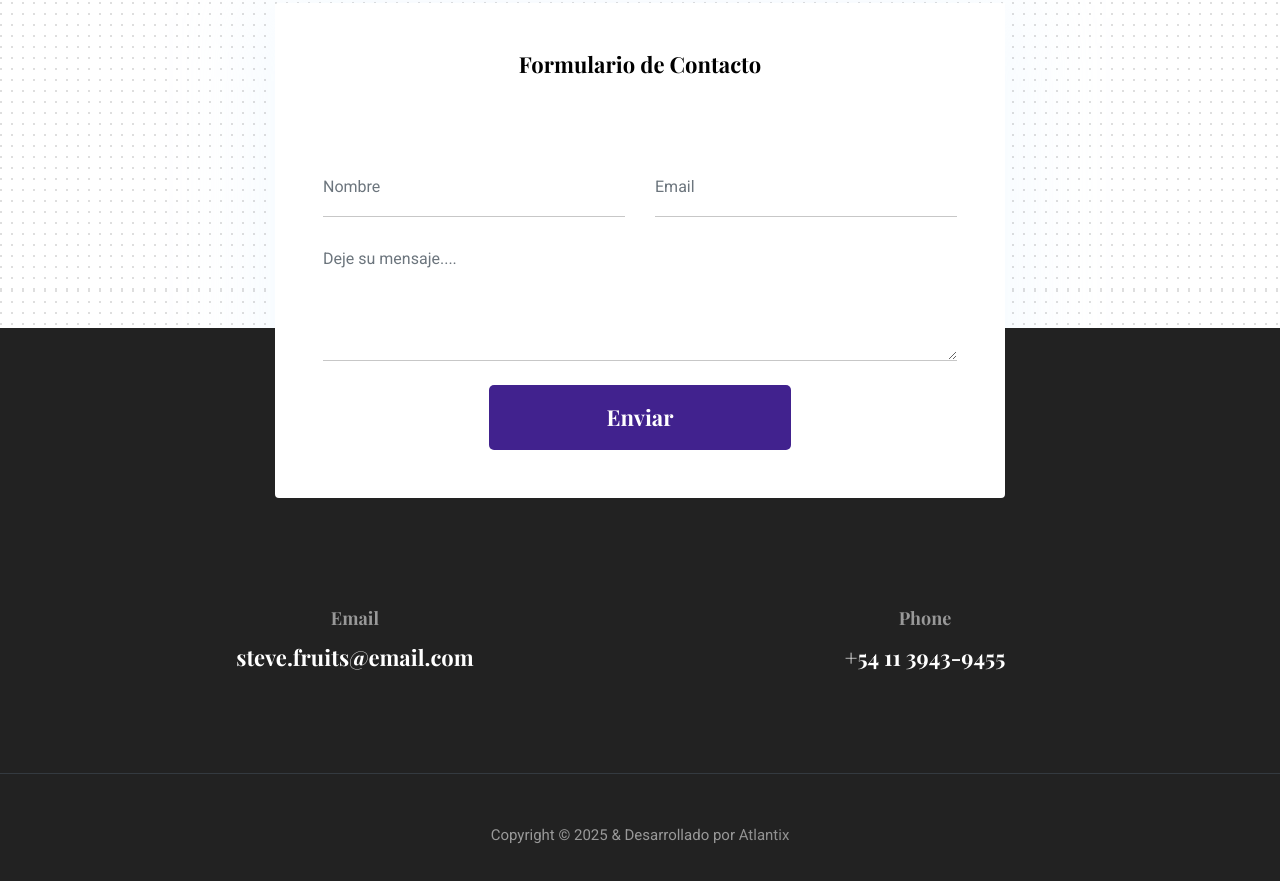
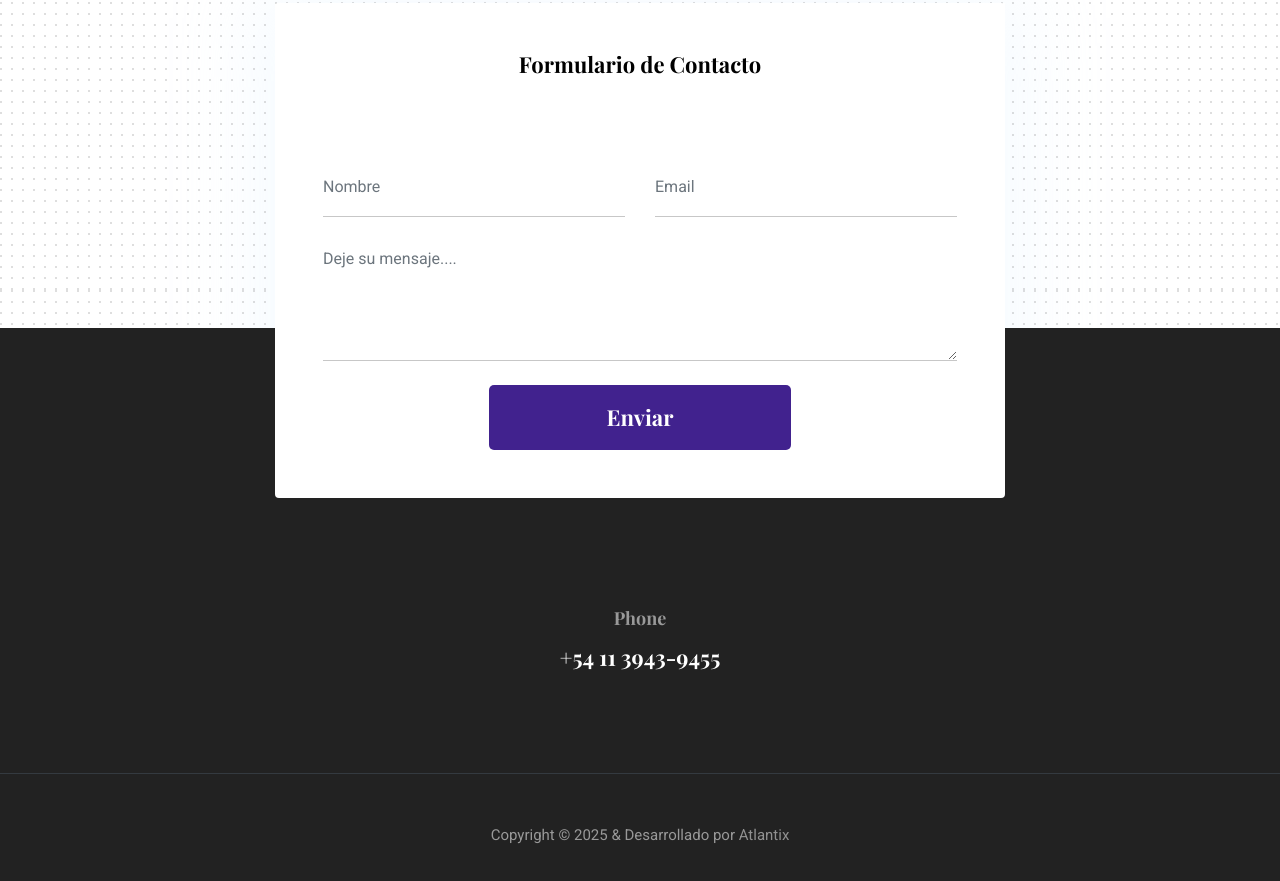
Before and after one commit to LucianoVargass/marianellaModa, a website: page index.html in a window 1280 px wide. Shown: the part 5575-6456 px from the top of the page. Drawn offline with nearby package versions, Linux system fonts and the light colour scheme.

Commit message:
Update index.html

```diff
--- a/index.html
+++ b/index.html
@@ -576,13 +576,7 @@
       <div class="section">
         <div class="container text-center">
           <div class="row">
-            <div class="col-md-6">
-              <h5 class="text-light">Email</h5>
-              <p class="text-white paragraph-lg font-secondary">
-                steve.fruits@email.com
-              </p>
-            </div>
-            <div class="col-md-6">
+            <div class="col-md-12">
               <h5 class="text-light">Phone</h5>
               <p class="text-white paragraph-lg font-secondary">
                 +54 11 3943-9455
```
